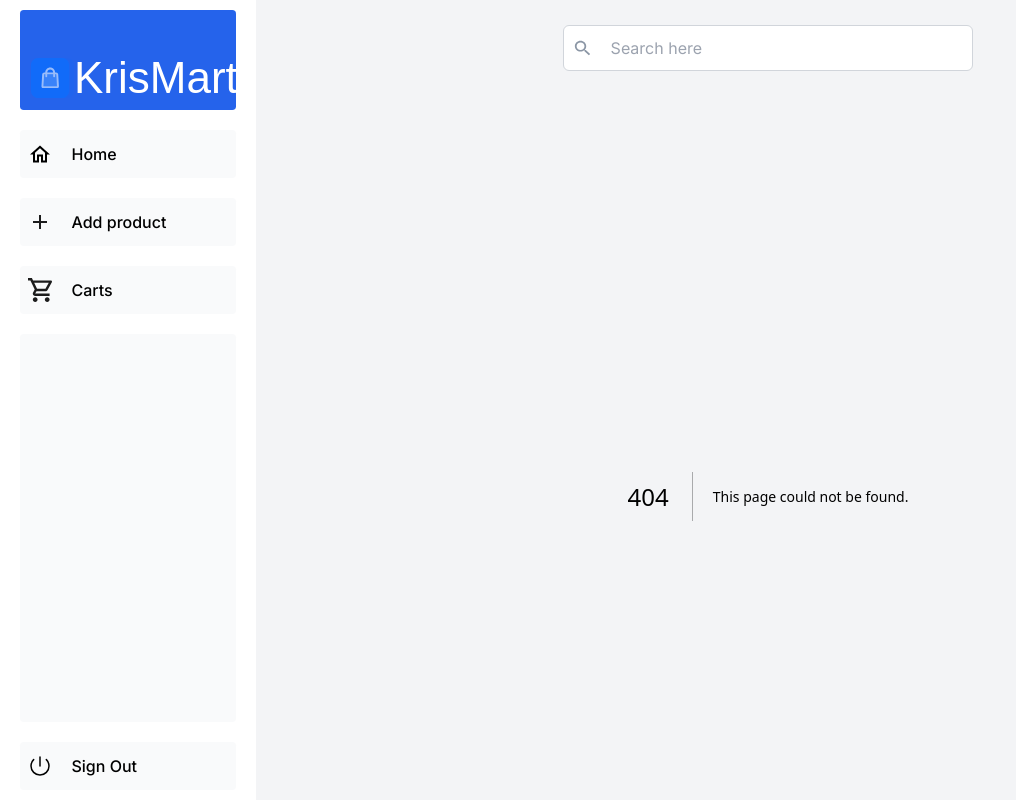
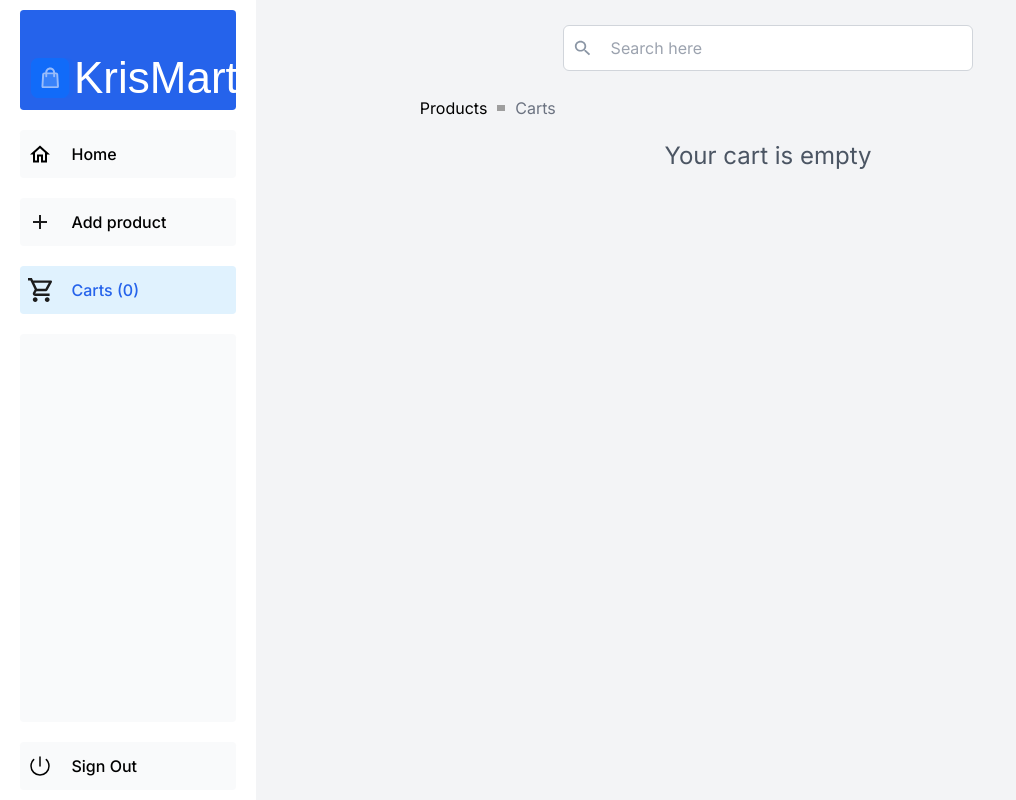
Before and after one commit to chrismeeky/kmart, a Next.js app: page /carts in a window 1280 px wide. Before the commit this address had no page. Shown: the whole page, without its empty margins (0-1016 px from the left). Built offline with nearby package versions, Linux system fonts and the light colour scheme; grey boxes are pictures that could not be loaded; a web font is replaced by a local one.

Commit message:
implements carts feature

```diff
--- /dev/null
+++ b/app/_modules/products/infrastructure/context/carts.context.tsx
@@ -0,0 +1,50 @@
+"use client";
+import { ReactNode, createContext, useState } from "react";
+import { Product } from "../../domain/product";
+
+interface CartProps {
+  products: Product[];
+  removeProduct: (id: number) => void;
+  addProduct: (product: Product) => void;
+}
+
+export const CartContext = createContext<CartProps>({
+  products: [],
+  removeProduct: () => {},
+  addProduct: () => {},
+});
+
+const CartProvider = ({ children }: { children: ReactNode }) => {
+  const storedCarts = localStorage.getItem("carts");
+  console.log({ storedCarts });
+  const [products, setProducts] = useState<Product[]>(
+    storedCarts ? JSON.parse(storedCarts) : []
+  );
+
+  const removeProduct = (id: number) => {
+    const filteredProducts = [...products].filter(
+      (product) => product.id !== id
+    );
+    setProducts(filteredProducts);
+    localStorage.setItem("carts", JSON.stringify(filteredProducts));
+  };
+
+  const addProduct = (product: Product) => {
+    const newProducts = [...products, product];
+    setProducts(newProducts);
+    localStorage.setItem("carts", JSON.stringify(newProducts));
+  };
+  return (
+    <CartContext.Provider
+      value={{
+        products,
+        addProduct,
+        removeProduct,
+      }}
+    >
+      {children}
+    </CartContext.Provider>
+  );
+};
+
+export default CartProvider;
--- /dev/null
+++ b/app/_modules/products/presentation/atoms/add-to-cart-button.tsx
@@ -0,0 +1,26 @@
+"use client";
+
+import React, { useContext } from "react";
+import { Product } from "../../domain/product";
+import { CartContext } from "../../infrastructure/context/carts.context";
+
+interface AddToCartProps {
+  product: Product;
+}
+
+const AddToCart = ({ product }: AddToCartProps) => {
+  const { products, addProduct, removeProduct } = useContext(CartContext);
+  const isAdded = products.filter((item) => item.id === product.id).length;
+  return (
+    <button
+      onClick={() =>
+        isAdded ? removeProduct(product.id) : addProduct(product)
+      }
+      className="bg-green button ml-[1rem]"
+    >
+      {isAdded ? "Remove from Cart" : "Add to Cart"}
+    </button>
+  );
+};
+
+export default AddToCart;
--- a/app/_modules/products/presentation/molecules/product-details-card.tsx
+++ b/app/_modules/products/presentation/molecules/product-details-card.tsx
@@ -1,6 +1,7 @@
 import React from "react";
 import { Product } from "../../domain/product";
 import Image from "next/image";
+import AddToCart from "../atoms/add-to-cart-button";
 
 interface ProductDetailsCardProps {
   product: Product;
@@ -31,7 +32,7 @@ const ProductDetailsCard = ({ product }: ProductDetailsCardProps) => {
         </div>
         <div className="flex items-center mt-[1.5rem]">
           <button className="bg-primary button">Buy Now</button>
-          <button className="bg-green button ml-[1rem]">Add to Cart</button>
+          <AddToCart product={product} />
         </div>
       </div>
     </div>
--- /dev/null
+++ b/app/_modules/products/presentation/pages/carts.tsx
@@ -0,0 +1,27 @@
+"use client";
+import React, { useContext } from "react";
+import ProductsContainer from "../atoms/products-container";
+import BreadCrumbs from "../molecules/bread-crumbs";
+import ProductDetailsCard from "../molecules/product-details-card";
+import { CartContext } from "../../infrastructure/context/carts.context";
+
+const CartsList = () => {
+  const { products } = useContext(CartContext);
+  return (
+    <ProductsContainer>
+      <BreadCrumbs name="Carts" />
+      {products.map((product) => (
+        <div className="mb-[1rem]" key={product.id}>
+          <ProductDetailsCard product={product} />
+        </div>
+      ))}
+      {!products.length ? (
+        <h3 className="text-heading-3 w-fit m-auto text-gray-600">
+          Your cart is empty
+        </h3>
+      ) : null}
+    </ProductsContainer>
+  );
+};
+
+export default CartsList;
--- /dev/null
+++ b/app/carts/page.tsx
@@ -0,0 +1,8 @@
+import React from "react";
+import CartsList from "../_modules/products/presentation/pages/carts";
+
+const Carts = () => {
+  return <CartsList />;
+};
+
+export default Carts;
--- a/app/commons/components/molecules/nav-links.tsx
+++ b/app/commons/components/molecules/nav-links.tsx
@@ -4,9 +4,15 @@ import Link from "next/link";
 import { usePathname } from "next/navigation";
 import clsx from "clsx";
 import Image from "next/image";
+import { useContext } from "react";
+import { CartContext } from "@/app/_modules/products/infrastructure/context/carts.context";
 
 // Map of links to display in the side navigation.
 // Depending on the size of the application, this would be stored in a database.
+
+export default function NavLinks() {
+  const { products } = useContext(CartContext);
+  const pathname = usePathname();
   const links = [
     {
       name: "Home",
@@ -19,14 +25,11 @@ const links = [
       iconSrc: "/icons/add.svg",
     },
     {
-    name: "Carts",
-    href: "#",
+      name: `Carts (${products.length})`,
+      href: "/carts",
       iconSrc: "/icons/cart.svg",
     },
   ];
-
-export default function NavLinks() {
-  const pathname = usePathname();
 
   return (
     <>
--- a/app/layout.tsx
+++ b/app/layout.tsx
@@ -3,6 +3,7 @@ import type { Metadata } from "next";
 import { inter } from "./fonts";
 import "./globals.css";
 import HomeTemplate from "./commons/components/templates/home.template";
+import CartProvider from "./_modules/products/infrastructure/context/carts.context";
 export const metadata: Metadata = {
   title: "Create Next App",
   description: "Generated by create next app",
@@ -16,7 +17,9 @@ export default function RootLayout({
   return (
     <html lang="en">
       <body className={`${inter.className} text-body-default antialiased`}>
-        <HomeTemplate> {children}</HomeTemplate>
+        <CartProvider>
+          <HomeTemplate> {children}</HomeTemplate>
+        </CartProvider>
       </body>
     </html>
   );
```
Lines whose indentation alone changed are shown as unchanged.
